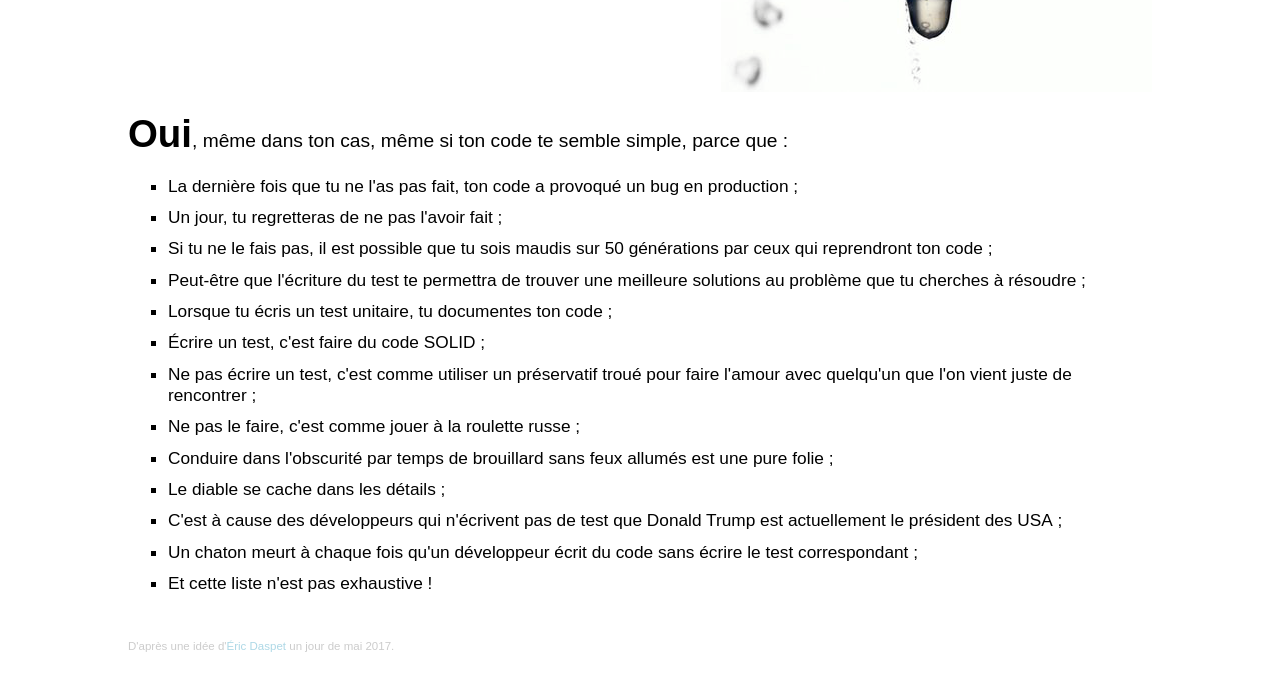
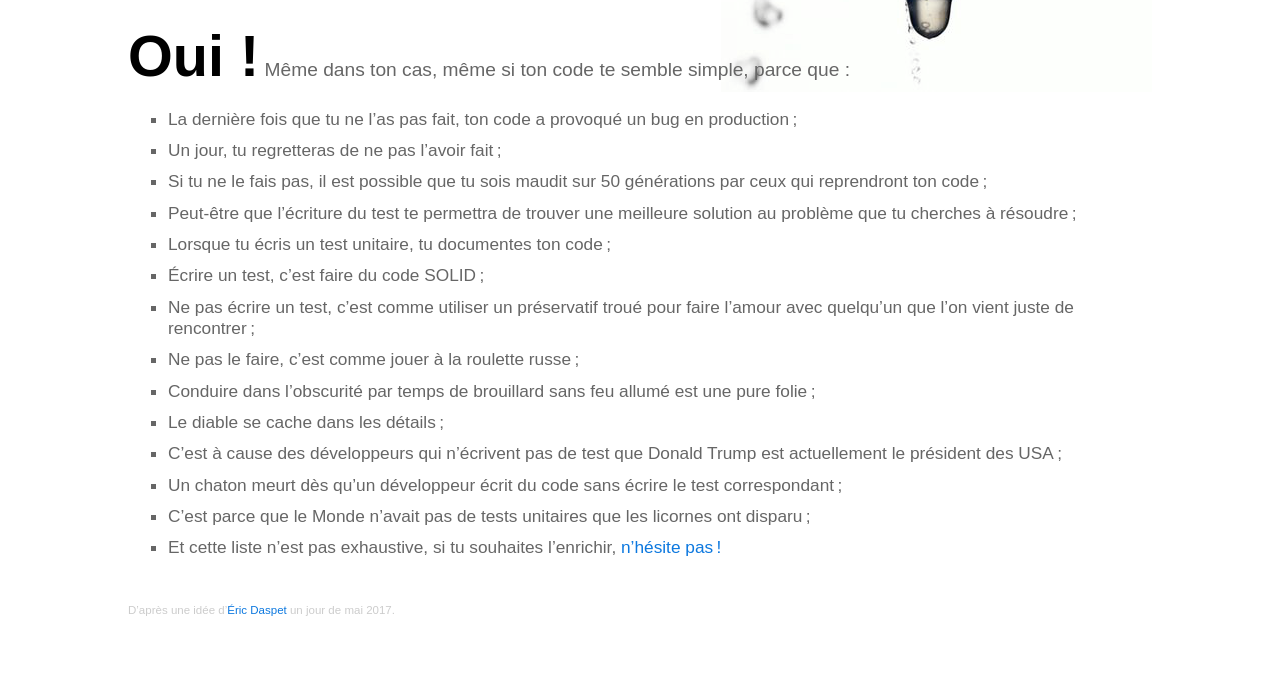
Before and after one commit to mageekguy/ai.je.besoin.de.tests-unitair.es, a plain HTML site: page index.html in a window 1280 px wide. Shown: the part 398-1088 px from the top of the page. Drawn offline with Linux system fonts and the light colour scheme.

Commit message:
Fix style and several typos.

```diff
--- a/index.html
+++ b/index.html
@@ -1,7 +1,4 @@
 <!DOCTYPE html>
-<!--[if IE 8 ]><html class="no-js oldie ie8" lang="en"> <![endif]-->
-<!--[if IE 9 ]><html class="no-js oldie ie9" lang="en"> <![endif]-->
-<!--[if (gte IE 9)|!(IE)]><!--><html class="no-js" lang="en"> <!--<![endif]-->
 <head>
    <meta charset="utf-8">
 	<title>Ai-je besoin de tests unitaires ?</title>
@@ -10,24 +7,25 @@
    <link rel="stylesheet" href="style.css">
 </head>
 <body>
-	<h1>Ai-je besoin de tests unitaires ?</h1>
-	<p><strong>Oui</strong>, même dans ton cas, même si ton code te semble simple, parce que :</p>
+	<h1>Ai-je besoin de tests unitaires ?</h1>
+	<p><strong>Oui !</strong> Même dans ton cas, même si ton code te semble simple, parce que :</p>
 	<ul>
-		<li>La dernière fois que tu ne l'as pas fait, ton code a provoqué un bug en production ;</li>
-		<li>Un jour, tu regretteras de ne pas l'avoir fait ;</li>
-		<li>Si tu ne le fais pas, il est possible que tu sois maudis sur 50 générations par ceux qui reprendront ton code ;</li>
-		<li>Peut-être que l'écriture du test te permettra de trouver une meilleure solutions au problème que tu cherches à résoudre ;</li>
-		<li>Lorsque tu écris un test unitaire, tu documentes ton code ;</li>
-		<li>Écrire un test, c'est faire du code SOLID ;</li>
-		<li>Ne pas écrire un test, c'est comme utiliser un préservatif troué pour faire l'amour avec quelqu'un que l'on vient juste de rencontrer ;</li>
-		<li>Ne pas le faire, c'est comme jouer à la roulette russe ;</li>
-		<li>Conduire dans l'obscurité par temps de brouillard sans feux allumés est une pure folie ;</li>
-		<li>Le diable se cache dans les détails ;</li>
-		<li>C'est à cause des développeurs qui n'écrivent pas de test que Donald Trump est actuellement le président des USA ;</li>
-		<li>Un chaton meurt à chaque fois qu'un développeur écrit du code sans écrire le test correspondant ;</li>
-		<li>Et cette liste n'est pas exhaustive !</li>
+		<li>La dernière fois que tu ne l’as pas fait, ton code a provoqué un bug en production ;</li>
+		<li>Un jour, tu regretteras de ne pas l’avoir fait ;</li>
+		<li>Si tu ne le fais pas, il est possible que tu sois maudit sur 50 générations par ceux qui reprendront ton code ;</li>
+		<li>Peut-être que l’écriture du test te permettra de trouver une meilleure solution au problème que tu cherches à résoudre ;</li>
+		<li>Lorsque tu écris un test unitaire, tu documentes ton code ;</li>
+		<li>Écrire un test, c’est faire du code SOLID ;</li>
+		<li>Ne pas écrire un test, c’est comme utiliser un préservatif troué pour faire l’amour avec quelqu’un que l’on vient juste de rencontrer ;</li>
+		<li>Ne pas le faire, c’est comme jouer à la roulette russe ;</li>
+		<li>Conduire dans l’obscurité par temps de brouillard sans feu allumé est une pure folie ;</li>
+		<li>Le diable se cache dans les détails ;</li>
+		<li>C’est à cause des développeurs qui n’écrivent pas de test que Donald Trump est actuellement le président des USA ;</li>
+		<li>Un chaton meurt dès qu’un développeur écrit du code sans écrire le test correspondant ;</li>
+		<li>C’est parce que le Monde n’avait pas de tests unitaires que les licornes ont disparu ;</li>
+		<li>Et cette liste n’est pas exhaustive, si tu souhaites l’enrichir, <a href="https://github.com/mageekguy/ai.je.besoin.de.tests-unitair.es">n’hésite pas !</a></li>
 	</ul>
-	<p class="legal">D'après une idée d'<a href="https://n.survol.fr">Éric Daspet</a> un jour de mai 2017.</p>
+	<p class="legal">D’après une idée d’<a href="https://n.survol.fr">Éric Daspet</a> un jour de mai 2017.</p>
 	<a href="https://github.com/mageekguy/ai.je.besoin.de.tests-unitair.es"><img style="position: absolute; top: 0; right: 0; border: 0;" src="https://camo.githubusercontent.com/38ef81f8aca64bb9a64448d0d70f1308ef5341ab/68747470733a2f2f73332e616d617a6f6e6177732e636f6d2f6769746875622f726962626f6e732f666f726b6d655f72696768745f6461726b626c75655f3132313632312e706e67" alt="Fork me on GitHub" data-canonical-src="https://s3.amazonaws.com/github/ribbons/forkme_right_darkblue_121621.png"></a>
 </body>
 </html>
--- a/style.css
+++ b/style.css
@@ -30,14 +30,20 @@ ul
 
 ul li
 {
+	color: #666;
 	margin-bottom: 0.6em;
 	list-style-type: square;
 }
 
 strong
 {
-	font-size: 2em;
+	color: #000;
+	font-size: 3em;
 	font-weight: bold;
+}
+
+p {
+	color: #666;
 }
 
 p.legal
@@ -48,6 +54,6 @@ p.legal
 }
 
 a {
-	color: lightblue;
+	color: #0c78df;
 	text-decoration: none;
 }
```
